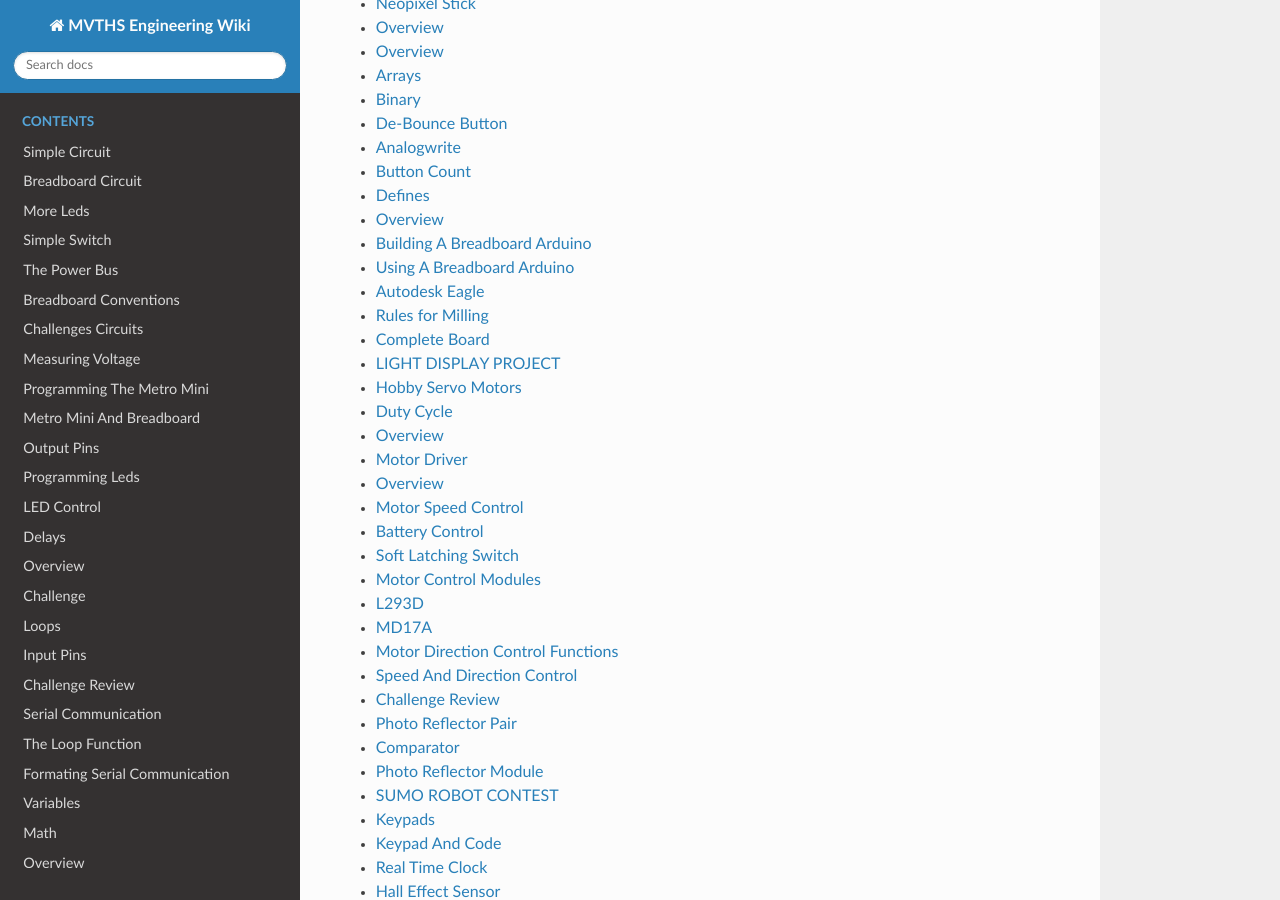
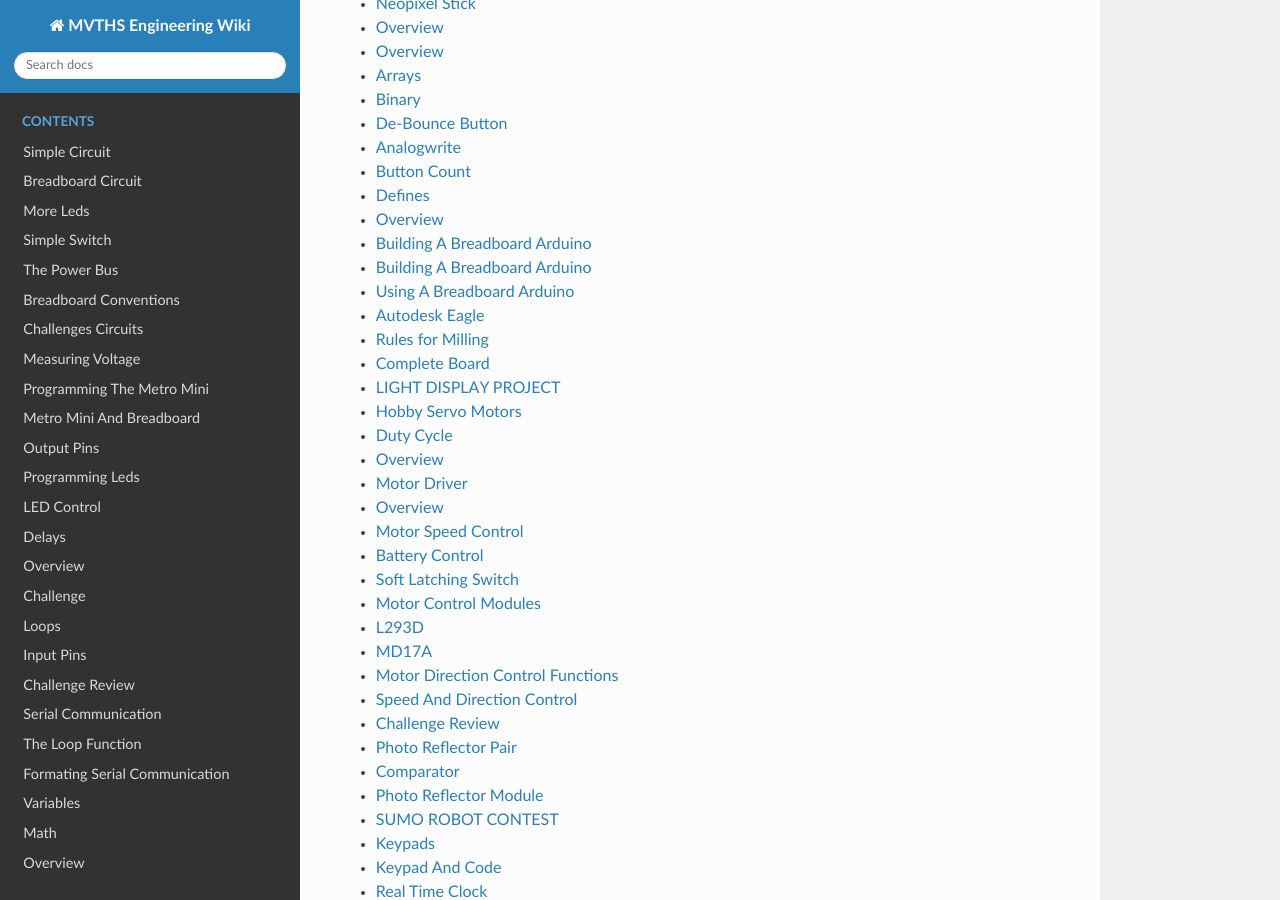
Before and after one commit to maxtkc/mvths-wiki, a Sphinx documentation site: the page built from docs/index.rst, in a window 1280 px wide and 900 px high, scrolled down 1800 px. Built offline with Sphinx 7.4.7 and the Read the Docs theme 2.0.0, drawn with Linux system fonts in a browser that asks for light colours; pages that are not in the unit, such as notebooks, are missing from menus.

Commit message:
Update index.rst

```diff
--- a/docs/index.rst
+++ b/docs/index.rst
@@ -86,6 +86,7 @@ The following is a list of guides for learning about electronics and software in
    042cc-defines
    042c-switch-state
    043-building-a-breadboard-arduino
+   043a-Programming-Breadboard-Arduino
    044-using-a-breadboard-arduino
    045-autodesk-eagle
    046-rules-for-milling-boards
```
